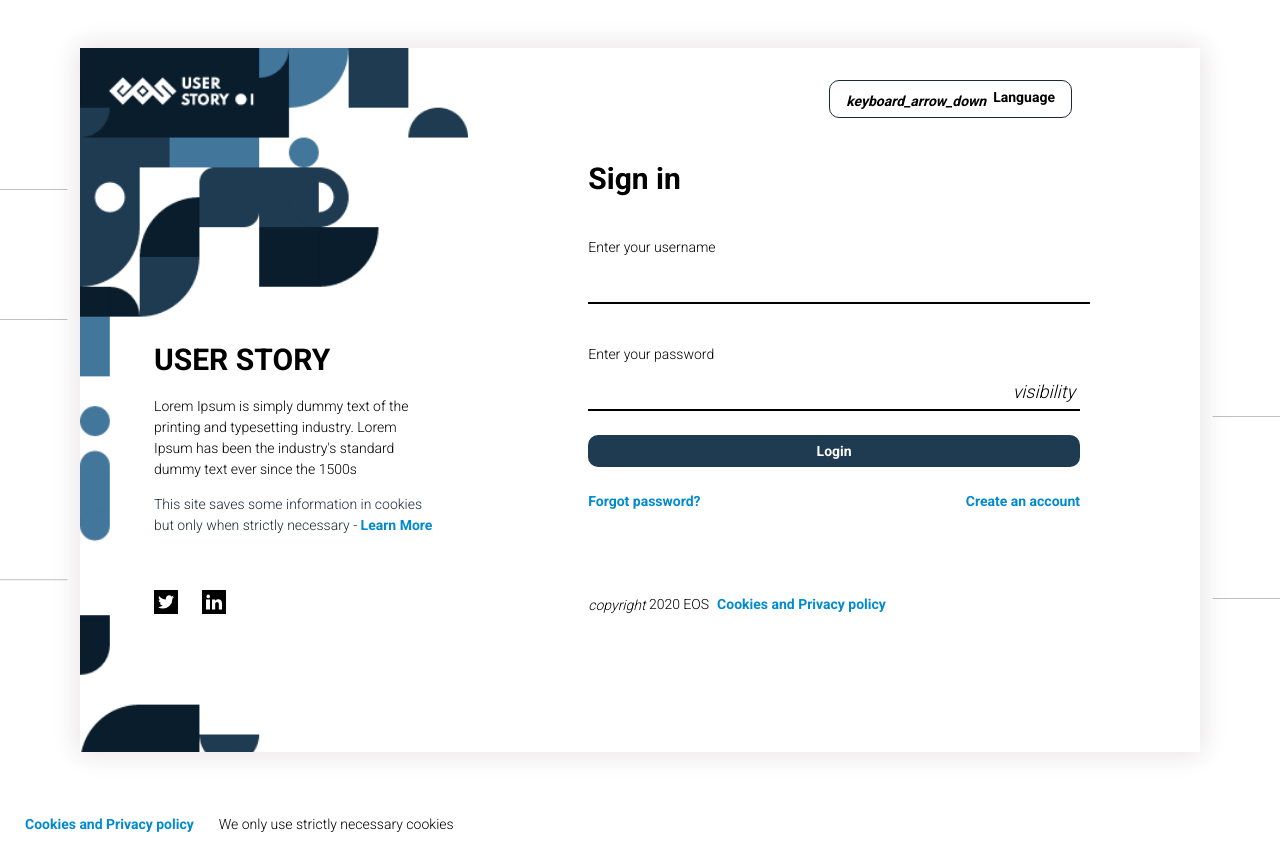
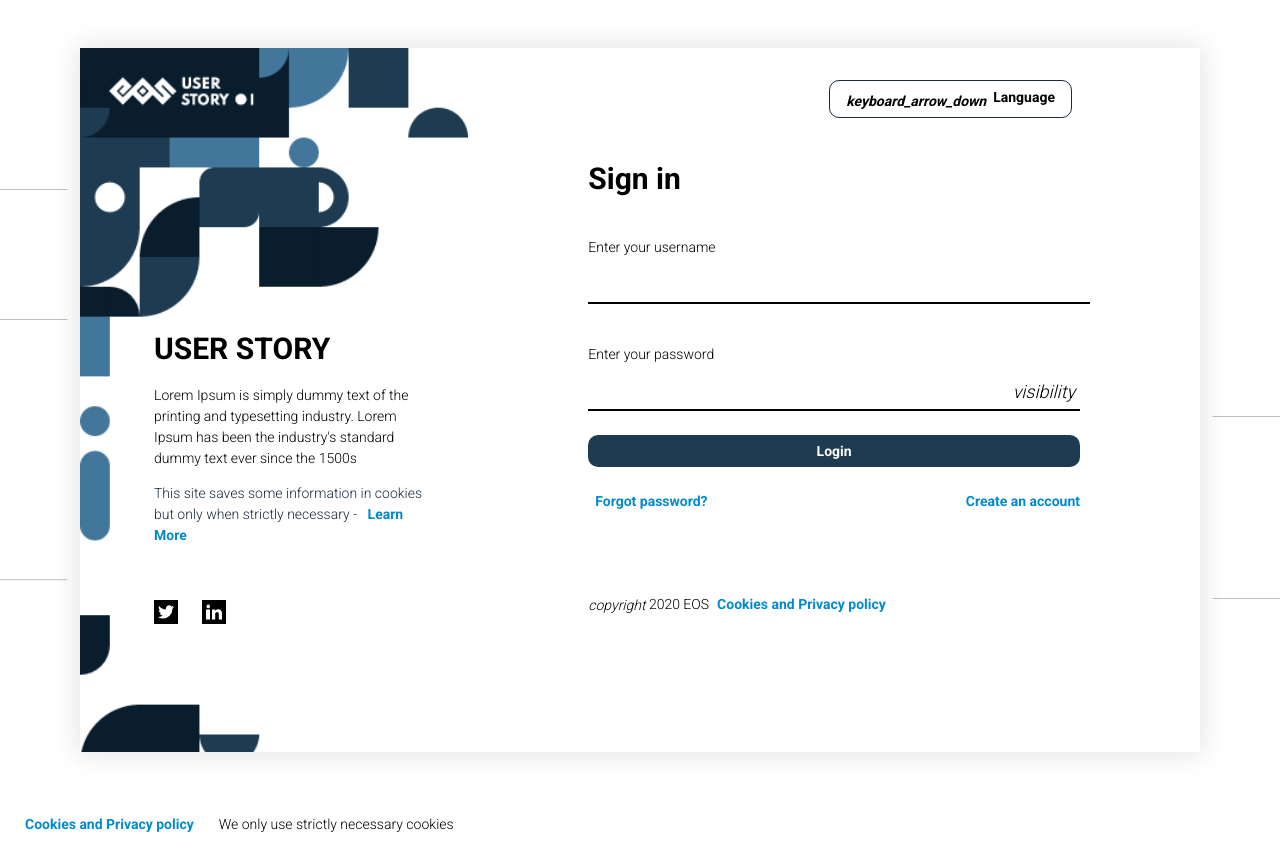
Before and after one commit to EOS-uiux-Solutions/user-story, a React (Create React App) app: page /login in a window 1280 px wide. Built offline with nearby package versions, Linux system fonts and the light colour scheme; no server answers; some icons are missing.

Commit message:
user-policy modal modified

```diff
--- a/src/assets/scss/components/modal.scss
+++ b/src/assets/scss/components/modal.scss
@@ -3,7 +3,7 @@
   display: flex;
   height: 100%;
   left: 0;
-  position: absolute;
+  position: fixed;
   top: 0;
   width: 100%;
   z-index: 100;
@@ -12,6 +12,7 @@
     background-color: $eos-white;
     left: 50%;
     max-width: 450px;
+    padding-bottom: 2em;
     position: absolute;
     top: 50%;
     transform: translate(-50%, -50%);
--- a/src/assets/scss/pages/home.scss
+++ b/src/assets/scss/pages/home.scss
@@ -19,3 +19,7 @@ $subheader-font-size: 18px;
   margin: 16px 0px 16px 0px;
   padding: 8px 20px;
 }
+
+.link-default {
+  padding-left: 0.5em;
+}
```
